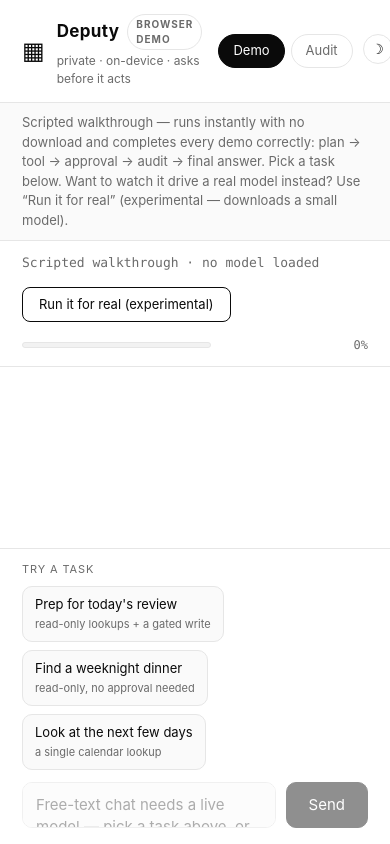
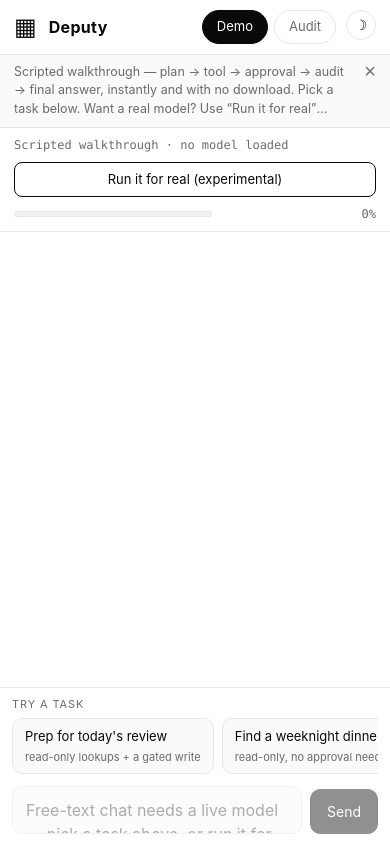
Before and after one commit to BhavyaV29/deputy-agent, a website with bundled scripts: page web-demo/index.html in a window 390 px wide. Built offline with nearby package versions, Linux system fonts and the light colour scheme.

Commit message:
web-demo: make the transcript the primary region + mobile-friendly layout
- 100dvh app shell; transcript is the flex-growing, internally-scrolling region
  in both scripted and live modes, with the surrounding chrome kept compact.
- Collapse the verbose model hint into a native <details> one-liner.
- Compact, dismissible banner (inner text span; reappears on state change) with
  shorter copy; 3-line clamp on phones.
- Full <=640px breakpoint: trim header/paddings, stack model controls, turn task
  chips into a single horizontally-scrollable row, 16px input to avoid iOS zoom,
  safe-area-aware composer.

Preserves scripted-primary default, live opt-in (?live=1, ?fallback=1 wins),
approval gate, audit, theme toggle, model selector, and prior parse/loop fixes.

```diff
--- a/web-demo/index.html
+++ b/web-demo/index.html
@@ -32,7 +32,12 @@
       </nav>
     </header>
 
-    <p id="banner" class="banner info" aria-live="polite">Loading the scripted walkthrough&hellip;</p>
+    <div id="banner" class="banner info" role="status" aria-live="polite">
+      <span id="banner-text">Loading the scripted walkthrough&hellip;</span>
+      <button id="banner-dismiss" type="button" class="banner-dismiss" aria-label="Dismiss this message" title="Dismiss">
+        &times;
+      </button>
+    </div>
 
     <main>
       <section id="demo" class="view active">
@@ -58,11 +63,14 @@
           </div>
         </div>
 
-        <p id="model-hint" class="model-hint" hidden>
-          Experimental on-device mode &mdash; smaller models may wander or loop. 1.5B (default) usually completes the
-          demos, 3B is the most reliable, and 0.5B is fastest to download but the roughest (not recommended for these
-          tasks). Prefer a sure thing? Go back to the scripted walkthrough.
-        </p>
+        <details id="model-hint" class="model-hint" hidden>
+          <summary>About on-device models</summary>
+          <p>
+            Experimental on-device mode &mdash; smaller models may wander or loop. 1.5B (default) usually completes the
+            demos, 3B is the most reliable, and 0.5B is fastest to download but the roughest (not recommended for these
+            tasks). Prefer a sure thing? Go back to the scripted walkthrough.
+          </p>
+        </details>
 
         <div id="transcript" class="transcript" aria-live="polite"></div>
 
--- a/web-demo/js/app.js
+++ b/web-demo/js/app.js
@@ -24,6 +24,8 @@ const registry = createRegistry();
 
 const dom = {
   banner: document.getElementById("banner"),
+  bannerText: document.getElementById("banner-text"),
+  bannerDismiss: document.getElementById("banner-dismiss"),
   modelStatus: document.getElementById("model-status"),
   modelSelect: document.getElementById("model-select"),
   modelHint: document.getElementById("model-hint"),
@@ -61,8 +63,9 @@ const state = {
 const currentModel = () => modelById(state.modelId);
 
 function setBanner(text, kind) {
-  dom.banner.textContent = text;
+  dom.bannerText.textContent = text;
   dom.banner.className = `banner ${kind}`;
+  dom.banner.hidden = false; // a new state's message reappears even if dismissed
 }
 
 function chipsEnabled(on) {
@@ -125,11 +128,10 @@ function setMode(next, { reason } = {}) {
       // as an error. A live-unavailable reason gets an honest note instead.
       const unavailable = state.fallbackReason.startsWith("live-unavailable:");
       const base =
-        "Scripted walkthrough \u2014 runs instantly with no download and completes every demo correctly: " +
-        "plan \u2192 tool \u2192 approval \u2192 audit \u2192 final answer. Pick a task below.";
+        "Scripted walkthrough \u2014 plan \u2192 tool \u2192 approval \u2192 audit \u2192 final answer, instantly and with no download. Pick a task below.";
       const tail = unavailable
         ? ` On-device mode isn't available here (${state.fallbackReason.slice("live-unavailable:".length).trim()}).`
-        : " Want to watch it drive a real model instead? Use \u201cRun it for real\u201d (experimental \u2014 downloads a small model).";
+        : " Want a real model? Use \u201cRun it for real\u201d (experimental).";
       setBanner(base + tail, unavailable ? "warn" : "info");
       dom.modelStatus.textContent = "Scripted walkthrough \u00b7 no model loaded";
       dom.progress.hidden = true;
@@ -138,7 +140,7 @@ function setMode(next, { reason } = {}) {
     case "ready": {
       const model = currentModel();
       setBanner(
-        `Experimental on-device mode. WebGPU is available \u2014 pick a model and load it for real inference: a one-time ${model.download} download (${model.note}), then it runs fully in your browser. Prefer the sure thing? Use \u201cBack to scripted walkthrough.\u201d`,
+        `Experimental on-device mode \u2014 pick a model and load it (one-time ${model.download} download), then it runs fully in your browser. See \u201cAbout on-device models\u201d for which to pick.`,
         "info",
       );
       dom.modelStatus.textContent = "On-device model: ready to load (experimental)";
@@ -147,7 +149,7 @@ function setMode(next, { reason } = {}) {
     }
     case "loading":
       setBanner(
-        `Downloading and compiling ${modelLabel(currentModel())} (${currentModel().download}). This happens once and is cached for next time \u2014 nothing leaves your machine.`,
+        `Downloading ${modelLabel(currentModel())} (${currentModel().download}) \u2014 one-time, cached for next time, fully on-device.`,
         "info",
       );
       dom.modelStatus.textContent = "Loading model\u2026";
@@ -155,7 +157,7 @@ function setMode(next, { reason } = {}) {
       break;
     case "loaded":
       setBanner(
-        `Live (experimental): loaded ${modelLabel(currentModel())} on-device \u2014 everything below runs locally, nothing leaves your machine. Smaller models may wander; use \u201cBack to scripted walkthrough\u201d for the reliable version.`,
+        `Live (experimental): ${modelLabel(currentModel())} loaded \u2014 runs fully in your browser, nothing leaves your machine.`,
         "ok",
       );
       dom.modelStatus.textContent = `On-device model: ${modelLabel(currentModel())} \u2713 (experimental)`;
@@ -165,7 +167,7 @@ function setMode(next, { reason } = {}) {
       // WebGPU works; the download/cache just failed. Stay recoverable — keep the
       // picker and a Retry button rather than dropping to the scripted walkthrough.
       setBanner(
-        `Model download failed${state.fallbackReason ? ` (${state.fallbackReason})` : ""} \u2014 check your connection and Retry, pick a smaller model, or go back to the scripted walkthrough. Nothing was sent anywhere; you're still fully on-device.`,
+        `Model download failed${state.fallbackReason ? ` (${state.fallbackReason})` : ""} \u2014 check your connection and Retry, or go back to the scripted walkthrough. Nothing left your machine.`,
         "error",
       );
       dom.modelStatus.textContent = "On-device model: download failed \u2014 Retry available";
@@ -384,6 +386,10 @@ function wireControls() {
   dom.loadBtn.addEventListener("click", loadModel);
   dom.liveBtn.addEventListener("click", enterLive);
   dom.scriptedBtn.addEventListener("click", () => setMode("fallback", { reason: "back" }));
+  // Let people reclaim the banner's height; it reappears on the next state change.
+  dom.bannerDismiss.addEventListener("click", () => {
+    dom.banner.hidden = true;
+  });
   dom.auditRefresh.addEventListener("click", () => renderAudit(dom.auditBody, state.runs));
   dom.auditClear.addEventListener("click", () => {
     state.runs = [];
--- a/web-demo/style.css
+++ b/web-demo/style.css
@@ -59,6 +59,12 @@ body {
   background: var(--bg);
   font-size: 15px;
   line-height: 1.5;
+  /* A definite height lets the transcript scroll internally instead of growing
+     the page; dvh tracks the mobile URL bar so the composer stays reachable, with
+     a vh fallback. No overflow:hidden here — on a pathologically short (landscape)
+     screen the viewport can still scroll to the input rather than clip it. */
+  height: 100vh;
+  height: 100dvh;
 }
 
 .topbar {
@@ -150,11 +156,36 @@ body {
 
 .banner {
   margin: 0;
-  padding: 10px 22px;
+  padding: 9px 16px 9px 22px;
   font-size: 13px;
   border-bottom: 1px solid var(--line);
   color: var(--muted);
   background: var(--panel);
+  display: flex;
+  align-items: flex-start;
+  gap: 12px;
+}
+
+#banner-text {
+  flex: 1;
+  min-width: 0;
+}
+
+.banner-dismiss {
+  flex: none;
+  border: none;
+  background: transparent;
+  color: var(--muted);
+  font-size: 20px;
+  line-height: 1;
+  padding: 0 4px;
+  margin: -2px 0;
+  border-radius: 6px;
+  cursor: pointer;
+}
+
+.banner-dismiss:hover {
+  color: var(--fg);
 }
 
 .banner.warn {
@@ -199,7 +230,7 @@ main {
   align-items: center;
   gap: 14px;
   flex-wrap: wrap;
-  padding: 12px 22px;
+  padding: 10px 22px;
   border-bottom: 1px solid var(--line);
 }
 
@@ -209,14 +240,41 @@ main {
   font-family: var(--mono);
 }
 
+/* Collapsed by default so the verbose model guidance is one short line, not a
+   permanent multi-line block; native <details> keeps it keyboard-accessible. */
 .model-hint {
+  background: var(--panel);
+  border-bottom: 1px solid var(--line);
+}
+
+.model-hint > summary {
+  padding: 7px 22px;
+  font-size: 12px;
+  color: var(--muted);
+  cursor: pointer;
+  list-style: none;
+  user-select: none;
+}
+
+.model-hint > summary::-webkit-details-marker {
+  display: none;
+}
+
+.model-hint > summary::before {
+  content: "\24D8"; /* circled i */
+  margin-right: 6px;
+}
+
+.model-hint[open] > summary {
+  color: var(--fg);
+}
+
+.model-hint p {
   margin: 0;
-  padding: 8px 22px;
+  padding: 0 22px 10px;
   font-size: 12px;
   line-height: 1.45;
   color: var(--muted);
-  background: var(--panel);
-  border-bottom: 1px solid var(--line);
 }
 
 .modelbar-actions {
@@ -306,10 +364,13 @@ main {
   text-overflow: ellipsis;
 }
 
+/* The primary region: grows to fill all height the compact chrome leaves and
+   scrolls internally, so the conversation is always the tallest thing on screen. */
 .transcript {
   flex: 1;
+  min-height: 0;
   overflow-y: auto;
-  padding: 24px;
+  padding: 20px 24px;
   display: flex;
   flex-direction: column;
   gap: 14px;
@@ -664,12 +725,135 @@ main {
   font-family: var(--mono);
 }
 
-@media (max-width: 620px) {
+/* Phones (reason about ~375px): trim every fixed region so the transcript keeps
+   the majority of the screen, stack controls, and turn the task chips into one
+   swipeable row so they never crowd the input. */
+@media (max-width: 640px) {
+  body {
+    font-size: 14px;
+  }
+
+  .topbar {
+    padding: 10px 14px;
+    gap: 10px;
+  }
+
+  .brand-text h1 {
+    font-size: 16px;
+  }
+
+  .tagline {
+    display: none; /* reclaim a row; the h1 still identifies the app */
+  }
+
+  .badge {
+    display: none; /* keep the header on one row at ~375px */
+  }
+
+  .banner {
+    padding: 8px 10px 8px 14px;
+    font-size: 12.5px;
+  }
+
+  /* Bound the banner's default height on narrow screens; the full text remains
+     available to screen readers, and the dismiss button removes it entirely. */
+  #banner-text {
+    display: -webkit-box;
+    -webkit-box-orient: vertical;
+    -webkit-line-clamp: 3;
+    line-clamp: 3;
+    overflow: hidden;
+  }
+
+  .modelbar {
+    padding: 8px 14px;
+    gap: 8px;
+  }
+
+  .model-status {
+    font-size: 12px;
+  }
+
+  .modelbar-actions {
+    margin-left: 0;
+    width: 100%;
+    flex-wrap: wrap;
+  }
+
+  .modelbar-actions .ghost,
+  .modelbar-actions .solid {
+    flex: 1 1 auto;
+    text-align: center;
+  }
+
+  .model-select {
+    flex: 1 1 100%;
+  }
+
+  .model-hint > summary {
+    padding: 6px 14px;
+  }
+
+  .model-hint p {
+    padding: 0 14px 8px;
+  }
+
+  .transcript {
+    padding: 14px 12px;
+    gap: 10px;
+  }
+
+  .entry {
+    padding: 10px 12px;
+  }
+
+  .entry.final .text {
+    font-size: 15px;
+  }
+
+  .tray {
+    padding: 8px 12px calc(10px + env(safe-area-inset-bottom));
+  }
+
+  .tray-label {
+    margin-bottom: 6px;
+  }
+
+  /* Single horizontally-scrollable row instead of a tall wrapping grid. */
+  .presets {
+    flex-wrap: nowrap;
+    overflow-x: auto;
+    margin-bottom: 8px;
+    padding-bottom: 4px;
+    scrollbar-width: thin;
+    -webkit-overflow-scrolling: touch;
+  }
+
+  .chip {
+    flex: 0 0 auto;
+    max-width: 78vw;
+  }
+
+  .composer {
+    gap: 8px;
+  }
+
+  #message {
+    font-size: 16px; /* >=16px stops iOS from auto-zooming on focus */
+  }
+
+  #send {
+    padding: 11px 16px;
+  }
+
+  .audit-head,
+  .audit-body {
+    padding-left: 14px;
+    padding-right: 14px;
+  }
+
   .record {
     grid-template-columns: 1fr;
     gap: 2px;
   }
-  .modelbar-actions {
-    margin-left: 0;
-  }
 }
```
